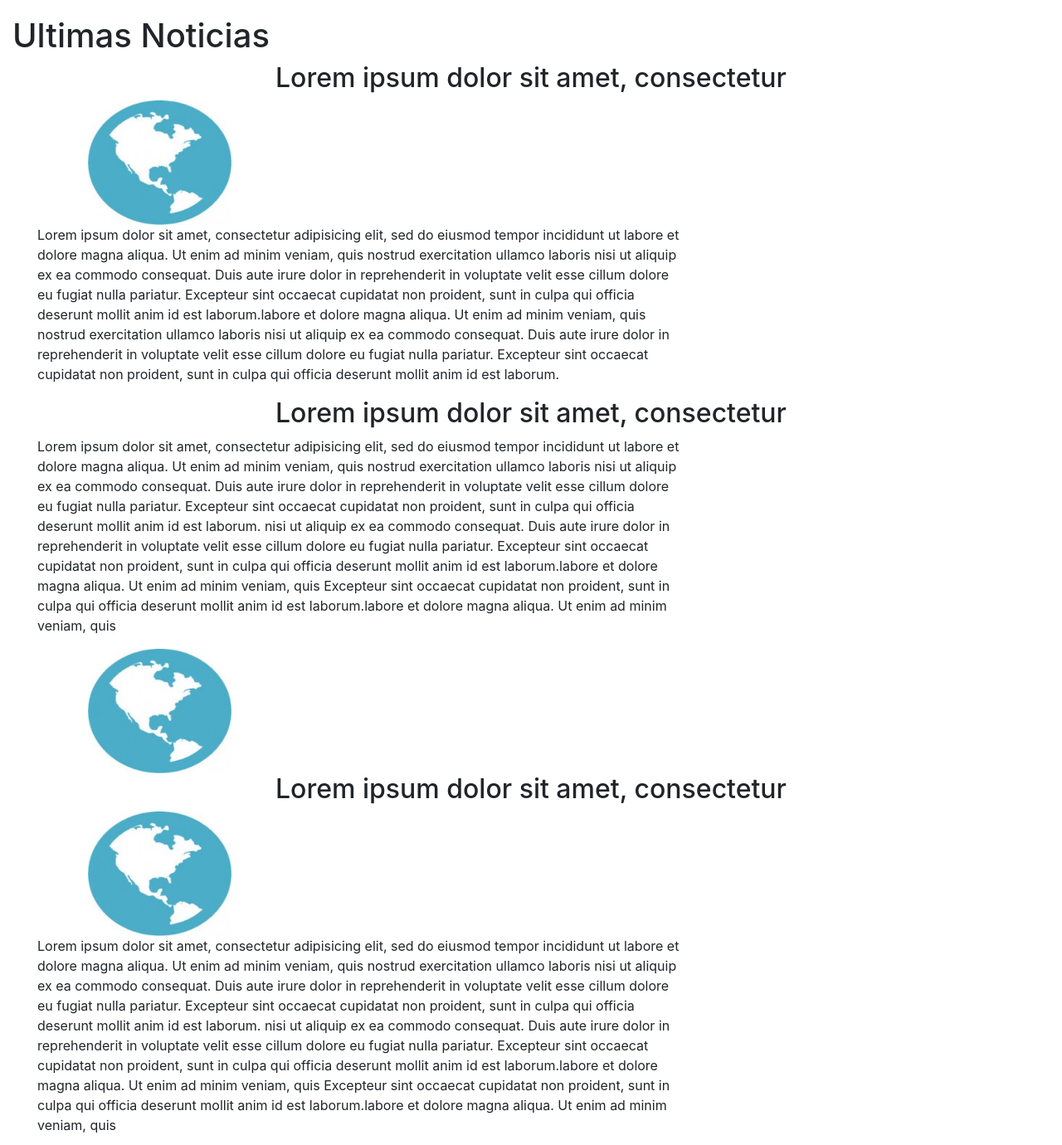
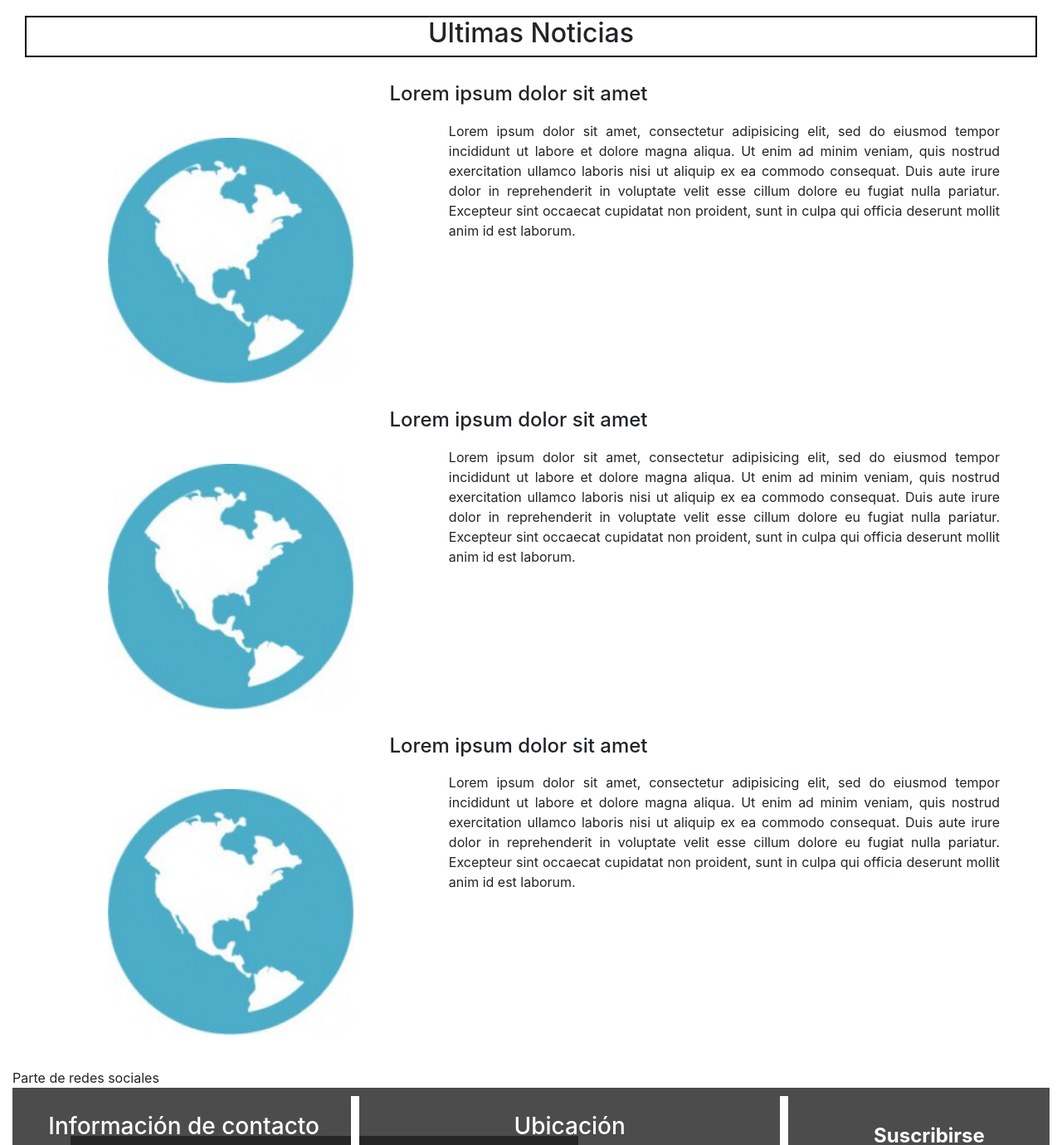
Before and after one commit to ManuelLecaro/DAWProyectoRepo, a PHP site: page /pag/noticias.html in a window 1280 px wide. Shown: the part 384-1764 px from the top of the page at 83% size. Run offline with PHP 8.4, Linux system fonts and the light colour scheme; some libraries are stand-ins or nearby versions.

Commit message:
estilos para la pagina noticas.html

```diff
--- a/proyecto/css/estilos.css
+++ b/proyecto/css/estilos.css
@@ -63,14 +63,14 @@ div.formulario form{
 }
 
 
-/*---------------------------------------*/
+
 /*-------Principal-----------------------*/
 h2{
 	text-align: center;
 }
 /*-----------------------------------*/
 
-/*---contactenos----*/
+
 
 
 /*-----------Estilos para imagenes de noticias-----------------*/
--- /dev/null
+++ b/proyecto/css/noticias.css
@@ -0,0 +1,12 @@
+header.titulo{
+	border: 2px solid black;
+}
+section.noticias{
+	padding: 20px 0;
+}
+img.imagen{
+	padding: 20px 100px;
+}
+.titulo_noticias{
+	padding: 10px 0;
+}
--- a/proyecto/pag/noticias.html
+++ b/proyecto/pag/noticias.html
@@ -10,6 +10,7 @@
   <link rel="shortcut icon" href="../img/logoFlexo.png">
   <link rel="stylesheet" type="text/css" href="../css/bootstrap.min.css">
   <link rel="stylesheet" type="text/css" href="../css/estilos.css">
+  <link rel="stylesheet" type="text/css" href="../css/noticias.css">
   <meta name="viewport" content="width=device-width, initial-scale=1, shrink-to-fit=no">
   <title>Noticias-FLEXOPRINT</title>
 </head>
@@ -66,81 +67,41 @@
         </form>
       </div>
     </nav>
-    <section class="inferior container container-fluid col-12">
+    <section class="inferior container container-fluid">
       <div class="imagen_fondo row">
         <img class="img-fluid. mw-100 rounded"
         src="../img/1.jpg" alt="imagen de fondo">
       </div>
-      <div class="centered contenido_imagen_fondo col-12">
+      <div class="centered contenido_imagen_fondo">
         <h2 class="display-1 container-fluid">FLEXOPRINT</h2>
         <h2 class="container-fluid">Etiquetados y Laminados Flexibles</h2>
         <p class="text-center container-fluid"><span>Flexoprint C. LTDA</span> Novedades y eventos importantes recientes</p>
       </div>
     </section><!--inferior-->
-      <div class="datos_informacion">
-        <h1>Ultimas Noticias</h1>
-      </div>
-      <section id="primer">
-        <article class="col-12">
-          <header>
-            <h2>Lorem ipsum dolor sit amet, consectetur</h2>
-          </header>
-          <img class="col-2 container" src="../img/observadores-200x200.jpg" alt="placeholder" />
-          <p class="col-8">Lorem ipsum dolor sit amet, consectetur adipisicing elit,
-            sed do eiusmod tempor incididunt ut labore et dolore magna aliqua.
-            Ut enim ad minim veniam, quis nostrud exercitation ullamco laboris
-            nisi ut aliquip ex ea commodo consequat. Duis aute irure dolor in
-            reprehenderit in voluptate velit esse cillum dolore eu fugiat nulla
-            pariatur. Excepteur sint occaecat cupidatat non proident, sunt in
-            culpa qui officia deserunt mollit anim id est laborum.labore et dolore magna aliqua.
-            Ut enim ad minim veniam, quis nostrud exercitation ullamco laboris
-            nisi ut aliquip ex ea commodo consequat. Duis aute irure dolor in
-            reprehenderit in voluptate velit esse cillum dolore eu fugiat nulla
-            pariatur. Excepteur sint occaecat cupidatat non proident, sunt in
-            culpa qui officia deserunt mollit anim id est laborum.</p>
+      <main class="container-fluid">
+        <header class="text-center titulo">
+          <h2>Ultimas Noticias</h2>
+        </header>
+        <section class="noticias container-fluid">
+          <article class="row container-fluid">
+            <h4 class="col-xl-12 col-md-12 text-center titulo_noticias">Lorem ipsum dolor sit amet</h4>
+            <img class="col-xl-5 col-md-5 imagen" src="../img/observadores-200x200.jpg" alt="imagenes">
+            <p class="col-xl-7 col-md-7 text-justify">Lorem ipsum dolor sit amet, consectetur adipisicing elit, sed do eiusmod tempor incididunt ut labore et dolore magna aliqua. Ut enim ad minim veniam, quis nostrud exercitation ullamco laboris nisi ut aliquip ex ea commodo consequat. Duis aute irure dolor in reprehenderit in voluptate velit esse cillum dolore eu fugiat nulla pariatur. Excepteur sint occaecat cupidatat non proident, sunt in culpa qui officia deserunt mollit anim id est laborum.</p>
           </article>
-          <article class="col-12">
-            <header>
-              <h2>Lorem ipsum dolor sit amet, consectetur</h2>
-            </header>
+          <article class="row container-fluid">
+            <h4 class="col-xl-12 col-md-12 text-center titulo_noticias">Lorem ipsum dolor sit amet</h4>
+            <img class="col-xl-5 col-md-5 imagen" src="../img/observadores-200x200.jpg" alt="imagenes">
+            <p class="col-xl-7 col-md-7 text-justify">Lorem ipsum dolor sit amet, consectetur adipisicing elit, sed do eiusmod tempor incididunt ut labore et dolore magna aliqua. Ut enim ad minim veniam, quis nostrud exercitation ullamco laboris nisi ut aliquip ex ea commodo consequat. Duis aute irure dolor in reprehenderit in voluptate velit esse cillum dolore eu fugiat nulla pariatur. Excepteur sint occaecat cupidatat non proident, sunt in culpa qui officia deserunt mollit anim id est laborum.</p>
+          </article>
+          <article class="row container-fluid">
+            <h4 class="col-xl-12 col-md-12 text-center titulo_noticias">Lorem ipsum dolor sit amet</h4>
+            <img class="col-xl-5 col-md-5 imagen" src="../img/observadores-200x200.jpg" alt="imagenes">
+            <p class="col-xl-7 col-md-7 text-justify">Lorem ipsum dolor sit amet, consectetur adipisicing elit, sed do eiusmod tempor incididunt ut labore et dolore magna aliqua. Ut enim ad minim veniam, quis nostrud exercitation ullamco laboris nisi ut aliquip ex ea commodo consequat. Duis aute irure dolor in reprehenderit in voluptate velit esse cillum dolore eu fugiat nulla pariatur. Excepteur sint occaecat cupidatat non proident, sunt in culpa qui officia deserunt mollit anim id est laborum.</p>
+          </article>
+        </section>
 
-            <p class="col-8">Lorem ipsum dolor sit amet, consectetur adipisicing elit,
-              sed do eiusmod tempor incididunt ut labore et dolore magna aliqua.
-              Ut enim ad minim veniam, quis nostrud exercitation ullamco laboris
-              nisi ut aliquip ex ea commodo consequat. Duis aute irure dolor in
-              reprehenderit in voluptate velit esse cillum dolore eu fugiat nulla
-              pariatur. Excepteur sint occaecat cupidatat non proident, sunt in
-              culpa qui officia deserunt mollit anim id est laborum.
-              nisi ut aliquip ex ea commodo consequat. Duis aute irure dolor in
-              reprehenderit in voluptate velit esse cillum dolore eu fugiat nulla
-              pariatur. Excepteur sint occaecat cupidatat non proident, sunt in
-              culpa qui officia deserunt mollit anim id est laborum.labore et dolore magna aliqua.
-              Ut enim ad minim veniam, quis  Excepteur sint occaecat cupidatat non proident, sunt in culpa qui officia deserunt mollit anim id est laborum.labore et dolore magna aliqua. Ut enim ad minim veniam, quis </p>
-              <img class="col-2 container" src="../img/observadores-200x200.jpg" alt="placeholder" />
-            </article>
-            <article class="col-12">
-              <header>
-                <h2>Lorem ipsum dolor sit amet, consectetur</h2>
-              </header>
-              <img class="col-2 container" src="../img/observadores-200x200.jpg" alt="placeholder" />
-              <p class="col-8">Lorem ipsum dolor sit amet, consectetur adipisicing elit,
-                sed do eiusmod tempor incididunt ut labore et dolore magna aliqua.
-                Ut enim ad minim veniam, quis nostrud exercitation ullamco laboris
-                nisi ut aliquip ex ea commodo consequat. Duis aute irure dolor in
-                reprehenderit in voluptate velit esse cillum dolore eu fugiat nulla
-                pariatur. Excepteur sint occaecat cupidatat non proident, sunt in
-                culpa qui officia deserunt mollit anim id est laborum.
-                nisi ut aliquip ex ea commodo consequat. Duis aute irure dolor in
-                reprehenderit in voluptate velit esse cillum dolore eu fugiat nulla
-                pariatur. Excepteur sint occaecat cupidatat non proident, sunt in
-                culpa qui officia deserunt mollit anim id est laborum.labore et dolore magna aliqua.
-                Ut enim ad minim veniam, quis  Excepteur sint occaecat cupidatat non proident, sunt in culpa qui officia deserunt mollit anim id est laborum.labore et dolore magna aliqua. Ut enim ad minim veniam, quis </p>
-              </article>
-            </section>
-          </header>
-          <section>
-            section
-          </section>
+
+      </main>
           <aside class="">
             Parte de redes sociales
           </aside>
```
